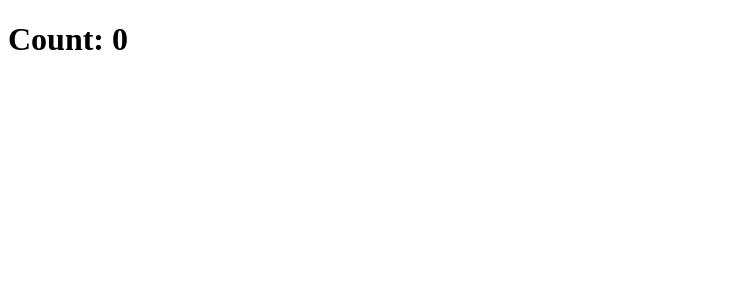
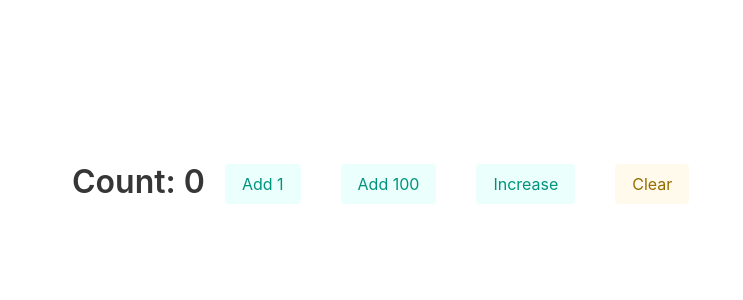
Before and after one commit to mate-academy/react_counter, a React (Create React App) app: page / in a window 1280 px wide. Shown: the top 300 px of the page, without its empty margins (0-743 px from the left). Built offline with nearby package versions, Linux system fonts and the light colour scheme; the HTML template or start-up script is replaced by a standard one.

Commit message:
First solution

```diff
--- a/package.json
+++ b/package.json
@@ -17,7 +17,7 @@
     "@mate-academy/cypress-tools": "^1.0.4",
     "@mate-academy/eslint-config-react": "*",
     "@mate-academy/eslint-config-react-typescript": "*",
-    "@mate-academy/scripts": "^1.2.1",
+    "@mate-academy/scripts": "^1.2.3",
     "@mate-academy/students-ts-config": "*",
     "@mate-academy/stylelint-config": "*",
     "@types/node": "^17.0.23",
--- a/public/index.html
+++ b/public/index.html
@@ -3,6 +3,7 @@
   <head>
     <meta charset="utf-8" />
     <meta name="viewport" content="width=device-width, initial-scale=1" />
+    <link rel="stylesheet" href="https://cdn.jsdelivr.net/npm/bulma@0.9.4/css/bulma.min.css">
     <title>React App</title>
   </head>
   <body>
--- a/src/App.scss
+++ b/src/App.scss
@@ -1 +1,9 @@
 // styles go here
+button {
+  margin: 20px;
+}
+
+.section {
+  display: flex;
+  align-items: flex-end;
+}
--- a/src/App.tsx
+++ b/src/App.tsx
@@ -1,16 +1,82 @@
 import React from 'react';
 import './App.scss';
 
-class App extends React.Component {
-  addOne = () => {};
+type State = {
+  count: number,
+};
 
-  add100 = () => {};
+class App extends React.Component<{}, State> {
+  state = {
+    count: 0,
+  };
 
-  increase = () => {};
+  addOne = () => {
+    this.setState((state) => {
+      return {
+        count: state.count + 1,
+      };
+    });
+  };
+
+  add100 = () => {
+    this.setState((state) => {
+      return {
+        count: state.count + 100,
+      };
+    });
+  };
+
+  increase = () => {
+    this.setState((state) => {
+      if (state.count % 5 === 0) {
+        this.add100();
+      }
+
+      return this.addOne();
+    });
+  };
 
   render() {
     return (
-      <h1>Count: 0</h1>
+      <section className="section is-medium">
+        <h1 className="title is-3">
+          Count:
+          {' '}
+          {this.state.count}
+        </h1>
+        <button
+          className="button is-primary is-light"
+          type="button"
+          onClick={this.addOne}
+        >
+          Add 1
+        </button>
+        <button
+          className="button is-primary is-light"
+          type="button"
+          onClick={this.add100}
+        >
+          Add 100
+        </button>
+        <button
+          className="button is-primary is-light"
+          type="button"
+          onClick={this.increase}
+        >
+          Increase
+        </button>
+        <button
+          className="button is-warning is-light"
+          type="button"
+          onClick={() => {
+            this.setState({
+              count: 0,
+            });
+          }}
+        >
+          Clear
+        </button>
+      </section>
     );
   }
 }
```
Also changed, not shown: 1 other file (tests, documents, lock files or other folders).
